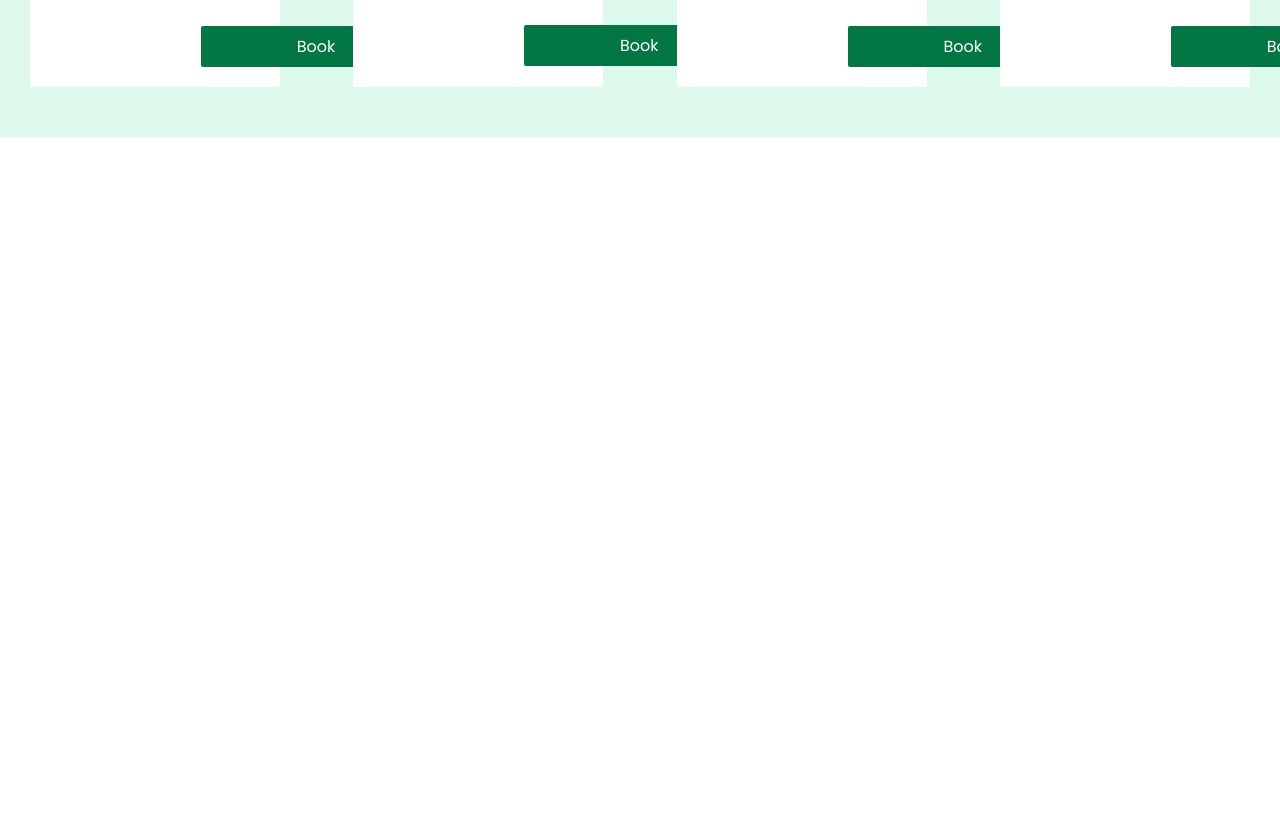
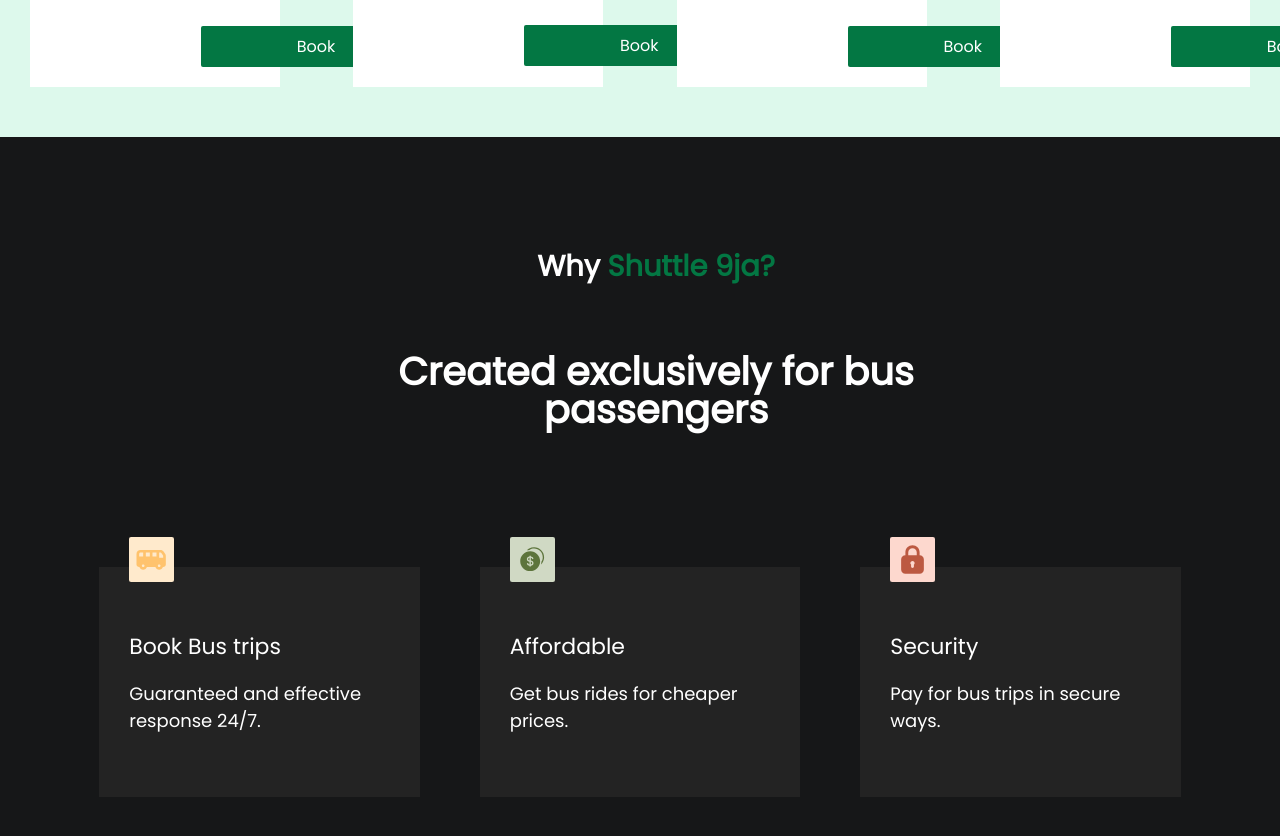
Before and after one commit to Bozpup/newrepo, a React (Create React App) app: page / in a window 1280 px wide. Shown: the part 500-1336 px from the top of the page. Before the commit the page ends 800 px from the top, so only its background shows below. Built offline with nearby package versions, Linux system fonts and the light colour scheme.

Commit message:
Integrated with main

```diff
--- a/src/App.js
+++ b/src/App.js
@@ -1,4 +1,5 @@
 import { BrowserRouter as Router, Routes, Route } from "react-router-dom";
+import ForgotPassword from "./components/forgotPassword/ForgotPassword";
 import LandingPage from "./pages/LandingPage";
 function App() {
   return (
@@ -6,6 +7,7 @@
       <Router>
         <Routes>
           <Route path="/" element={<LandingPage />} />
+
         </Routes>
       </Router>
     </div>
--- a/src/components/whyShuttle/WhyShuttleCard.jsx
+++ b/src/components/whyShuttle/WhyShuttleCard.jsx
@@ -5,7 +5,7 @@
   return (
     <div className={styles.why_card__container}>
       <div className={styles.iconContainer}>
-        <img src={icon} alt="Bus" />
+        <img src={icon} alt="Bus" className={styles.icon} />
       </div>
       <div>
         <div>
--- a/src/pages/LandingPage.jsx
+++ b/src/pages/LandingPage.jsx
@@ -2,12 +2,14 @@
 import PopularTrips from "../components/popularTrips/PopularTrips";
 import Trips from "../components/Trips";
 import UserStories from "../components/UserStories";
+import WhyShuttle from "../components/whyShuttle/WhyShuttle";
 
 const LandingPage = () => {
   return (
     <>
       <div>
         <PopularTrips />
+        <WhyShuttle />
         {/* <Trips /> */}
       </div>
     </>
--- a/src/styles/whyShuttleCard.module.css
+++ b/src/styles/whyShuttleCard.module.css
@@ -23,3 +23,8 @@
   font-size: 18px;
   line-height: 27px;
 }
+
+.icon {
+  height: 45px;
+  width: 45px;
+}
```
Also changed, not shown: 2 other files (tests, documents, lock files or other folders).
